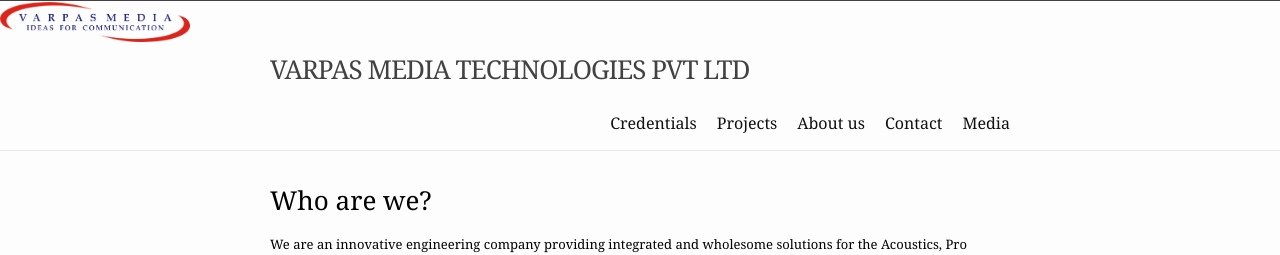
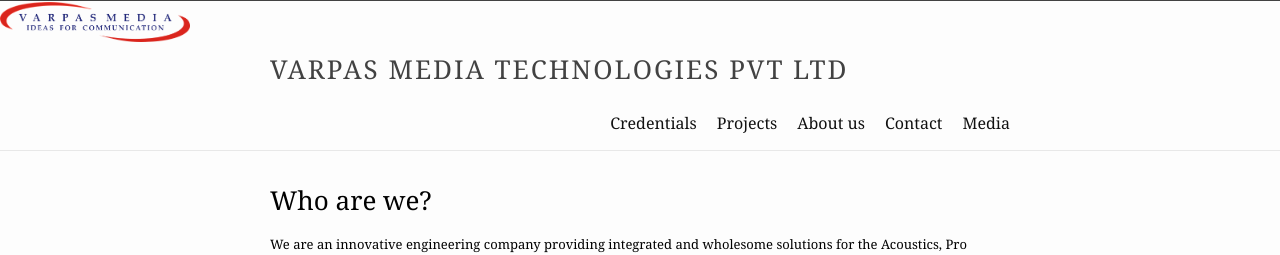
Before and after one commit to VarpasMedia/VarpasMedia.github.io, a Jekyll site: the page built from index.md, in a window 1280 px wide. Shown: the top 255 px of the page. Built offline with Jekyll 4.4.1, drawn with Linux system fonts in a browser that asks for light colours.

Commit message:
Update _layout.scss

```diff
--- a/_sass/minima/_layout.scss
+++ b/_sass/minima/_layout.scss
@@ -14,7 +14,7 @@
   @include relative-font-size(1.625);
   font-weight: 300;
   line-height: $base-line-height * $base-font-size * 2.25;
-  letter-spacing: -1px;
+  letter-spacing: 2px;
   margin-bottom: 0;
   float: left;
 
```
